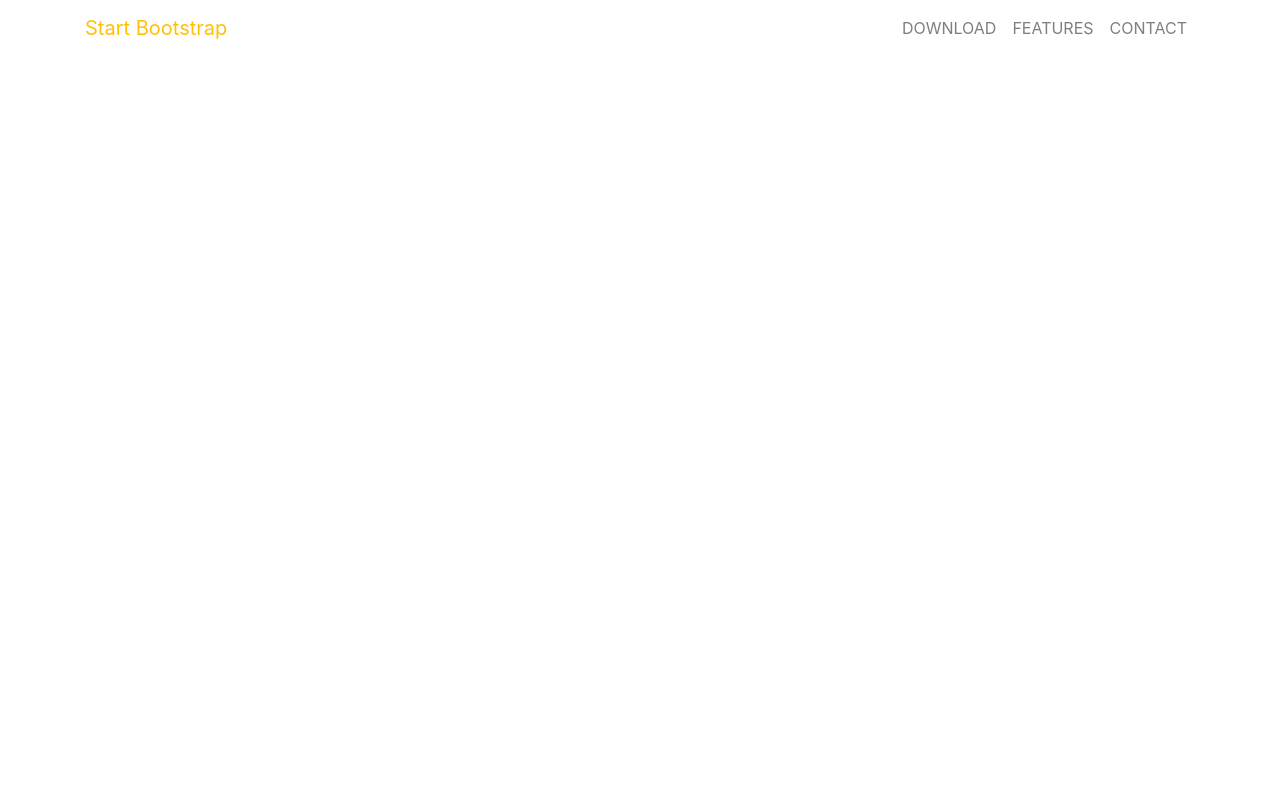
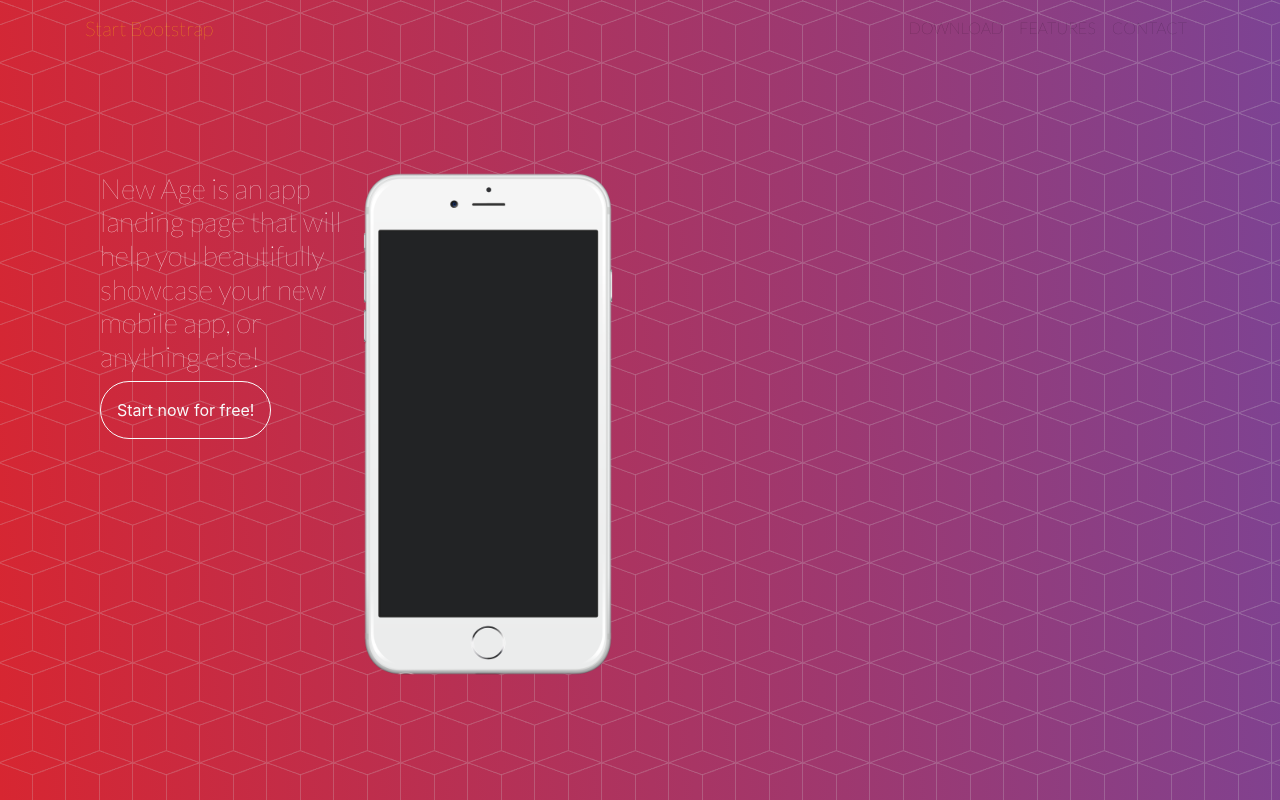
Before and after one commit to Sedina02/str2-sajat-munka, a plain HTML site: page bs-feladatok-sitebuilding/index.html in a window 1280 px wide. Drawn offline with nearby package versions, Linux system fonts and the light colour scheme.

Commit message:
in progress

```diff
--- a/bs-feladatok-sitebuilding/index.html
+++ b/bs-feladatok-sitebuilding/index.html
@@ -7,6 +7,7 @@
         <script src="https://kit.fontawesome.com/e77efaebeb.js" crossorigin="anonymous"></script>
         <link rel="stylesheet" href="https://stackpath.bootstrapcdn.com/bootstrap/4.5.2/css/bootstrap.min.css"
             integrity="sha384-JcKb8q3iqJ61gNV9KGb8thSsNjpSL0n8PARn9HuZOnIxN0hoP+VmmDGMN5t9UJ0Z" crossorigin="anonymous">
+        <link rel="stylesheet" href="./style.css">
         <title>Sitebuilding</title>
 
     </head>
@@ -32,9 +33,25 @@
                     </ul>
                   </div>
             </div>
-          </nav>
+        </nav>
 
-        <header class="header-background">
+        <header class="vh-100 d-flex flex-column flex-md-row pt-5 justify-content-center align-items-center header-background">
+            <div class="container d-flex flex-column flex-md-row">
+                <div class="col-md-3">
+                    <section class="">
+                        <p class="h3 lato font-weight-normal text-white">
+                            New Age is an app landing page that will help
+                            you beautifully showcase your new mobile app, or anything else!
+                        </p>
+                        <button class="btn btn-outline-light rounded-pill p-3">
+                            Start now for free!
+                        </button>
+                    </section>
+                </div>
+                <aside class="">
+                    <img src="./img/phone.png" width="250px" alt="phone">
+                </aside>
+            </div>
         </header>
 
         <main>
```
